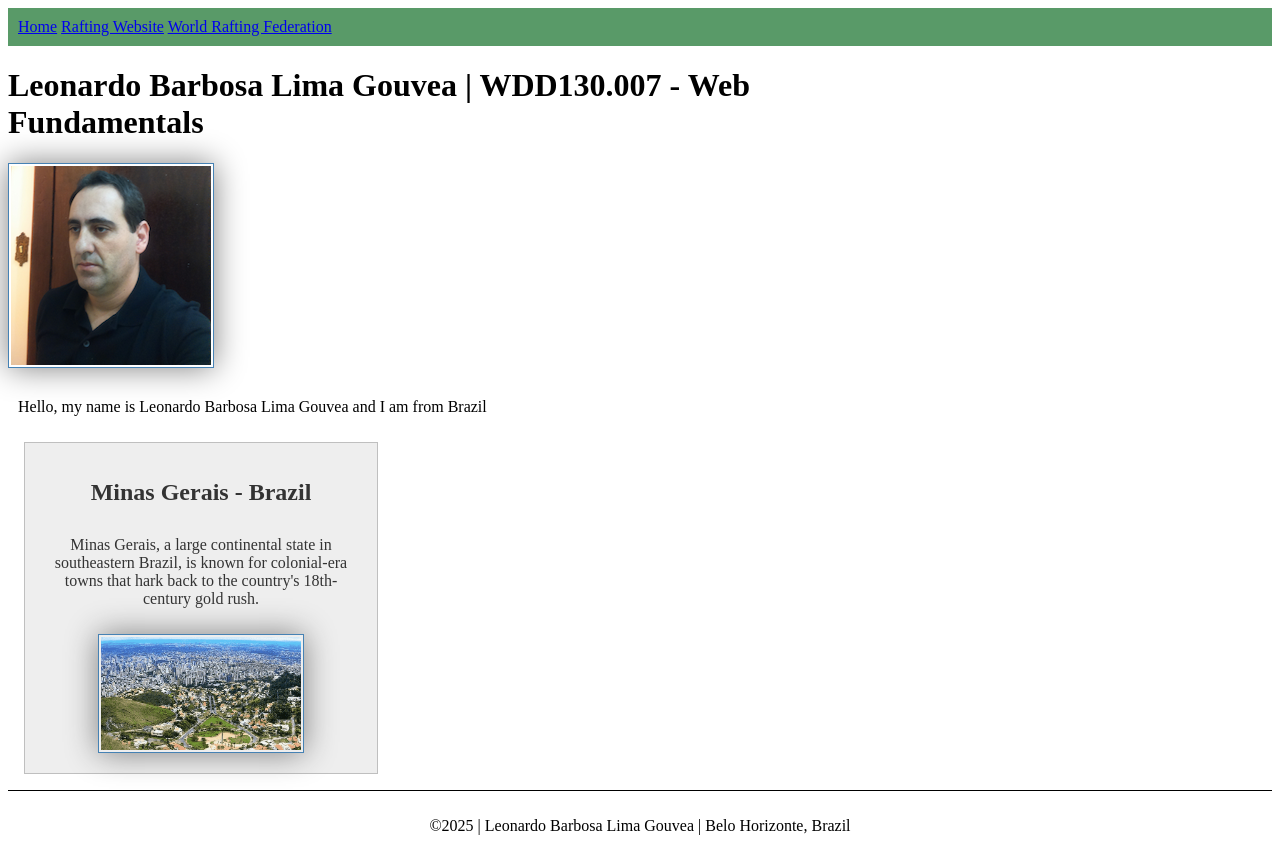
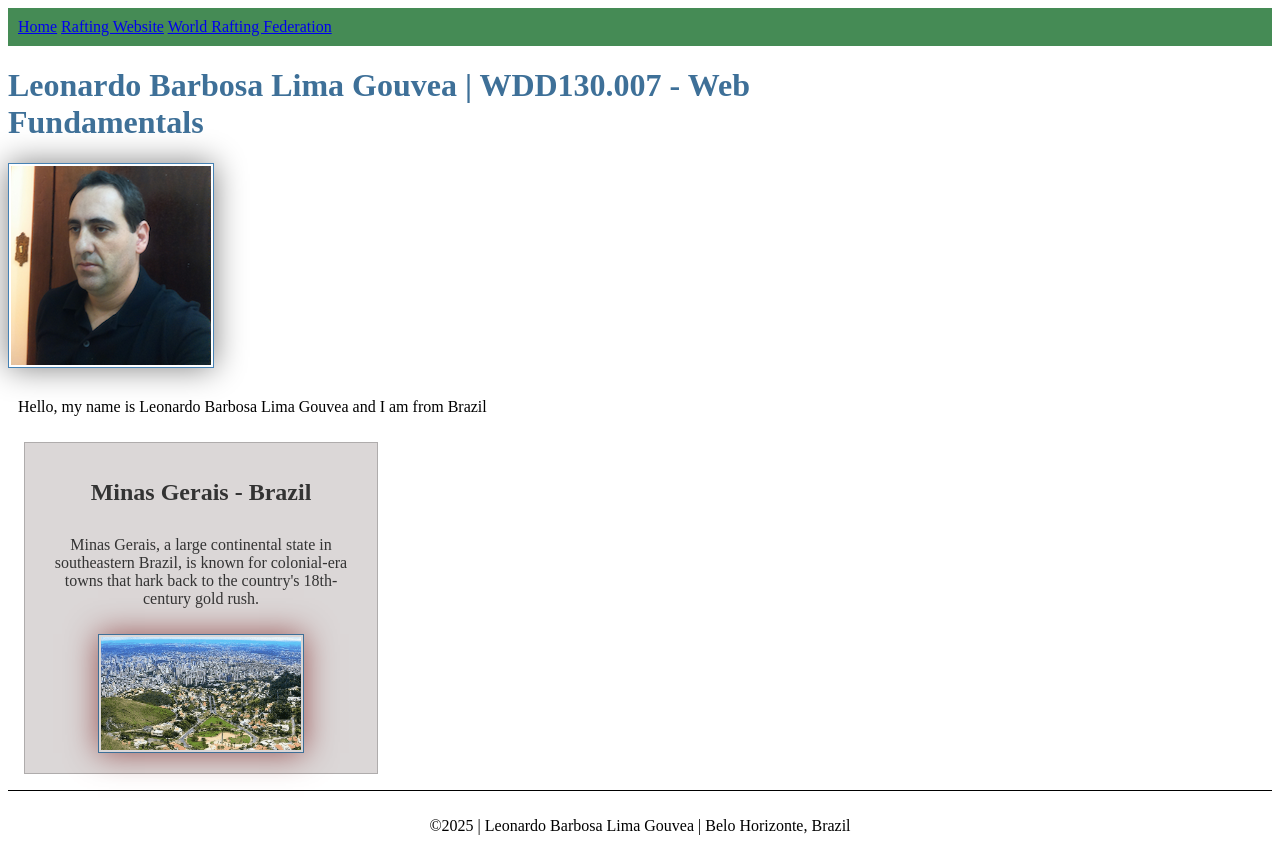
Before and after one commit to leoeltro/wdd130, a plain HTML site: page index.html in a window 1280 px wide. Drawn offline with Linux system fonts and the light colour scheme.

Commit message:
Update styles.css

```diff
--- a/styles/styles.css
+++ b/styles/styles.css
@@ -8,7 +8,7 @@ aside {
     margin: 1rem;
     border: 1px solid rgb(0 0 0 / 0.2); /* 1 */
     padding: 1rem;
-    background-color: #eee;
+    background-color: #dbd7d7;
     color: #333;
     text-align: center;
 }
@@ -18,29 +18,29 @@ aside img {
     width: 200px;
     height: auto;
     padding: 2px;
-    box-shadow: 0 0 30px gray;
-    border: 1px solid steelblue;
+    box-shadow: 0 0 30px rgb(152, 83, 83);
+    border: 1px solid rgb(62, 112, 152);
 }
 
 
 nav {
     color: black;
     display: block;
-    background-color: #599a68;
+    background-color: #458b55;
     padding: 10px;
 }
 
 
 
 h1 {
-    color: stellblue;
+    color: rgb(62, 112, 152);
 }
 
 
 main img {
     width: 200px;
     height: auto;
-    border: 1px solid steelblue;
+    border: 1px solid rgb(70, 130, 180);
     padding: 2px;
     box-shadow: 0 0 30px gray;
 
```
